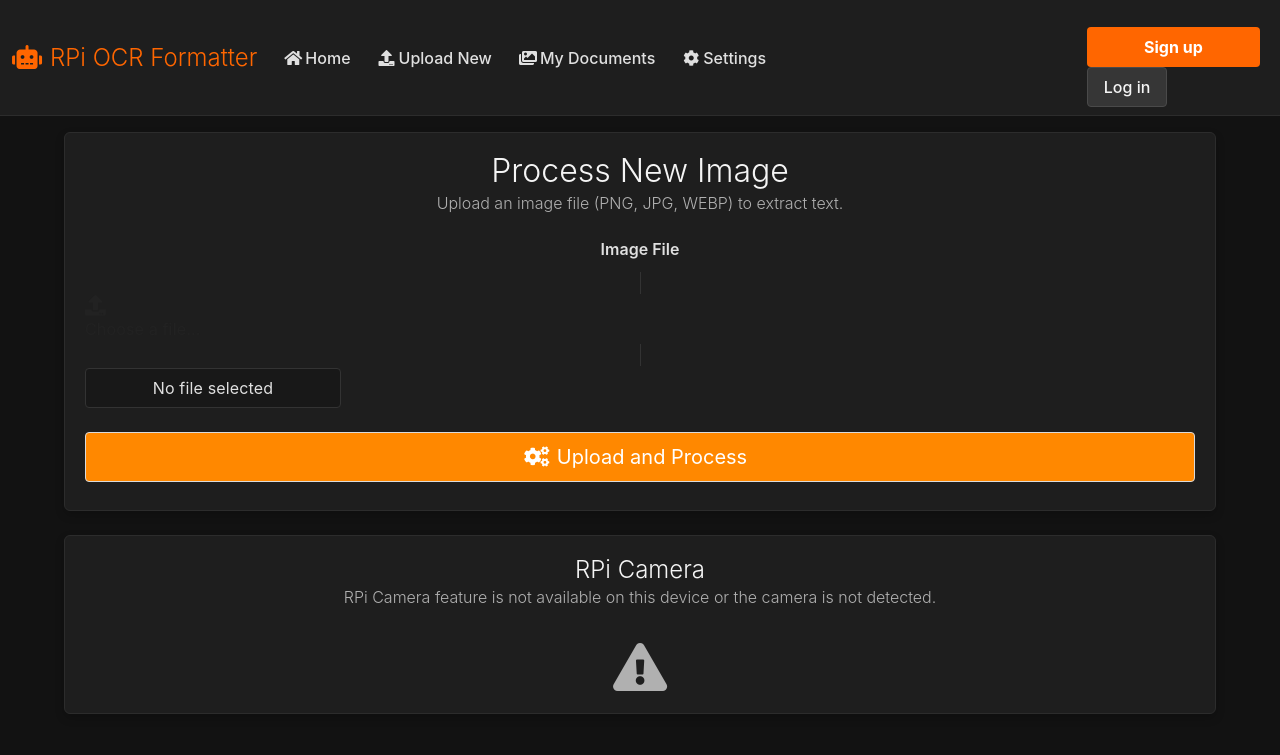
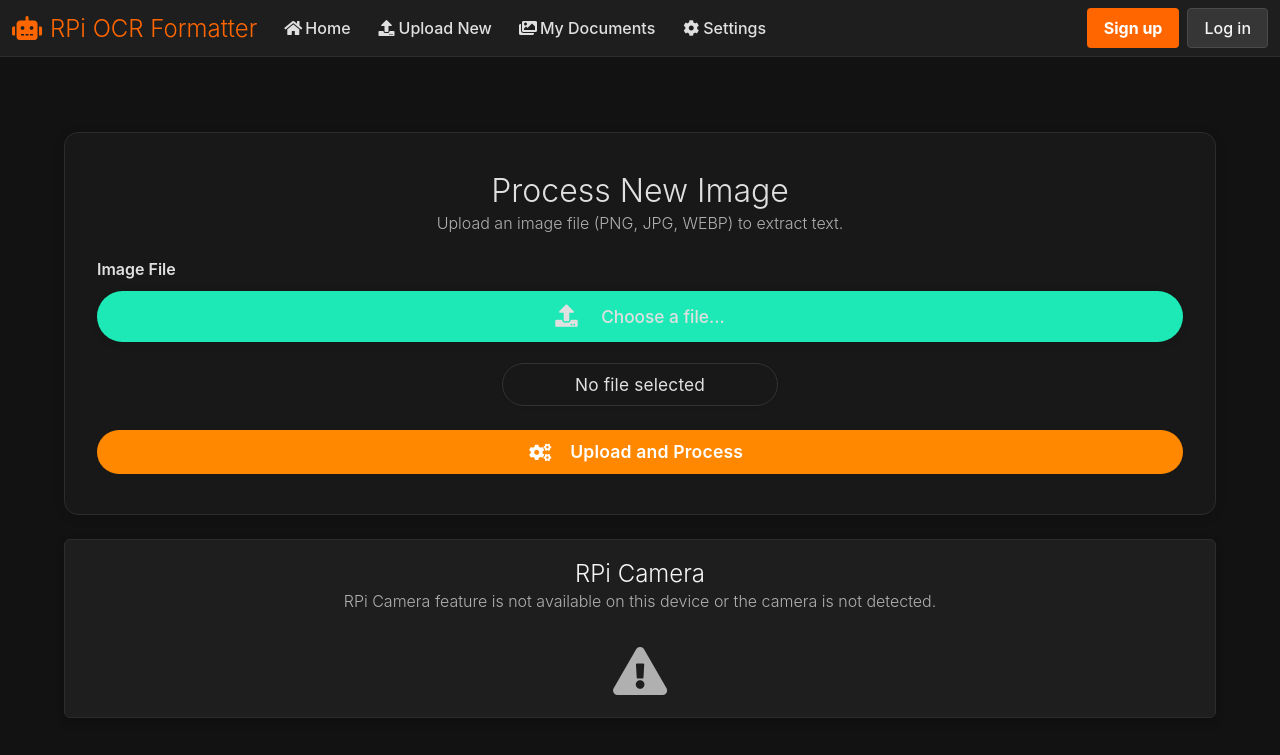
Before and after one commit to MUGnifisent/rpi_photodoc, a Flask app: template templates/upload.html in a window 1280 px wide. Shown: the top 755 px of the page. Before the commit the page ends 727 px from the top, so only its background shows below. Run offline with Flask 3, Linux system fonts and the light colour scheme; the template is opened without the code that fills it, so the values that code supplies are empty.

Commit message:
Updated upload page styles to improve layout and visual consistency, including adjustments to camera feed visibility, button designs, and component alignment for a better user experience.

```diff
--- a/templates/upload.html
+++ b/templates/upload.html
@@ -85,61 +81,71 @@
         color: #9a9a9a;
         font-style: italic;
         z-index: 10;
-        background: rgba(24,24,24,0.85);
-        border-radius: 10px;
-    }
-    .button.upload-flat, .button.is-link, .button.is-danger, .button.is-primary {
-        width: 100%;
-        margin-top: 1.2em;
-        margin-bottom: 0;
     }
     .button.upload-flat {
         background: #ff8800;
         color: #fff;
+        border: none;
+        border-radius: 999px; /* Changed from 8px for pill shape */
+        box-shadow: none;
+        font-weight: 600;
+        font-size: 1.1rem;
+        padding: 0.9em 0;
+        transition: background 0.2s, box-shadow 0.2s;
+        margin-top: 1.2em;
+        display: flex;
+        align-items: center;
+        justify-content: center;
+        width: 100%;
+        max-width: 100%;
+        text-align: center;
+        gap: 0.7em;
+        letter-spacing: 0.01em;
     }
     .button.upload-flat:hover, .button.upload-flat:focus {
         background: #ff6a00;
         color: #fff;
         box-shadow: 0 2px 8px 0 rgba(255,136,0,0.10);
     }
-    .autofocus-controls button, .autofocus-controls .button {
-        min-width: 140px;
-        margin: 0 0.3em;
-        border-radius: 999px !important;
+    .autofocus-controls {
+        display: flex;
+        gap: 1em;
+        justify-content: center;
+        align-items: center;
+        margin-bottom: 1em;
     }
-    .autofocus-controls button#toggle-af-btn.autofocus-on {
-        background: #10b981;
-        color: #fff;
-    }
-    .autofocus-controls button#toggle-af-btn.autofocus-off {
-        background: #232323;
-        color: #e0e0e0;
-    }
-    .autofocus-controls button#toggle-af-btn {
-        transition: background 0.2s, color 0.2s;
+    .autofocus-status {
+        font-size: 0.95em;
+        color: #6ee7b7;
+        margin-left: 0.5em;
     }
     .upload-box-label {
         color: #e0e0e0;
         font-weight: 600;
         margin-bottom: 0.5em;
         display: block;
-        text-align: center;
-    }
-    .custom-file-upload, .file-name {
-        background: #181818;
-        border: 1.5px solid #333;
-        color: #e0e0e0;
-        margin-bottom: 1.2em;
-        margin-top: 0;
-        width: 100%;
-        min-height: 2.5em;
-        box-sizing: border-box;
-        letter-spacing: 0.01em;
+        text-align: left;
     }
     .custom-file-upload {
+        display: flex;
+        flex-direction: row;
+        align-items: center;
+        justify-content: center;
         background: #1de9b6;
+        border-radius: 999px;
+        padding: 0.7em 2.2em;
+        cursor: pointer;
+        transition: background 0.2s;
+        border: none;
+        margin-bottom: 1.2em;
         color: #222;
-        margin-bottom: 1.2em;
+        font-size: 1.08em;
+        font-weight: 500;
+        box-shadow: 0 2px 8px 0 rgba(0,0,0,0.08);
+        width: auto;
+        min-width: 180px;
+        max-width: 100%;
+        gap: 0.7em;
     }
     .custom-file-upload:hover, .custom-file-upload:focus {
         background: #13bfa6;
@@ -152,9 +158,57 @@
     .file-input {
         display: none;
     }
+    .file-name {
+        color: #e0e0e0;
+        background: #181818;
+        border: 1.5px solid #333;
+        border-radius: 999px; /* Changed from 10px for pill shape */
+        padding: 0.7em 2.2em; /* Adjusted padding for consistency */
+        width: auto; /* Changed from 100% to auto */
+        min-width: 180px; /* Added for min size consistency with choose file button */
+        text-align: center;
+        font-size: 1.08em;
+        margin-bottom: 1.2em;
+        margin-top: 0; /* Retain existing vertical margins */
+        margin-left: auto; /* Added for centering */
+        margin-right: auto; /* Added for centering */
+        box-sizing: border-box;
+        min-height: 2.5em; /* Ensure it has some height, works with padding */
+        display: flex;
+        align-items: center;
+        justify-content: center;
+        letter-spacing: 0.01em;
+        box-shadow: 0 1px 4px 0 rgba(0,0,0,0.07);
+    }
+    .box#upload-box {
+        background: #181818;
+        border-radius: 14px;
+        box-shadow: 0 2px 12px 0 rgba(0,0,0,0.12);
+        padding: 2.5em 2em 2em 2em;
+    }
+    .box#upload-box h1,
+    .box#upload-box p,
+    .box#upload-box label,
+    .box#upload-box .file-name {
+        color: #e0e0e0;
+    }
     .upload-page-container form .field {
         margin-bottom: 0.5em;
-        text-align: center;
+    }
+    .autofocus-controls button#toggle-af-btn.autofocus-on {
+        background: #10b981;
+        color: #fff;
+        border: none;
+        box-shadow: 0 2px 8px 0 rgba(16,185,129,0.10);
+    }
+    .autofocus-controls button#toggle-af-btn.autofocus-off {
+        background: #232323;
+        color: #e0e0e0;
+        border: none;
+        box-shadow: 0 2px 8px 0 rgba(0,0,0,0.10);
+    }
+    .autofocus-controls button#toggle-af-btn {
+        transition: background 0.2s, color 0.2s;
     }
 </style>
 {% endblock %}
@@ -351,14 +405,14 @@
             }
         });
         function showCameraLoading(text = "Loading camera...") {
-            cameraFeedContainer.classList.remove('visible');
-            cameraFeedImg.classList.remove('visible');
+            cameraFeedContainer.classList.add('visible'); // Ensure container is visible for loading message
+            cameraFeedImg.classList.remove('visible');    // Hide the actual feed image
             cameraFeedImg.src = '';
             cameraLoadingOverlay.textContent = text;
-            cameraLoadingOverlay.style.display = 'flex';
+            cameraLoadingOverlay.style.display = 'flex';  // Show loading overlay
         }
         function showCameraPlaceholder() {
-            cameraFeedContainer.classList.remove('visible');
+            cameraFeedContainer.classList.remove('visible'); // Hide container
             cameraFeedImg.classList.remove('visible');
             cameraFeedImg.src = '';
             cameraLoadingOverlay.style.display = 'none';
```
Also changed, not shown: other parts of templates/upload.html (+10 -14 lines).
